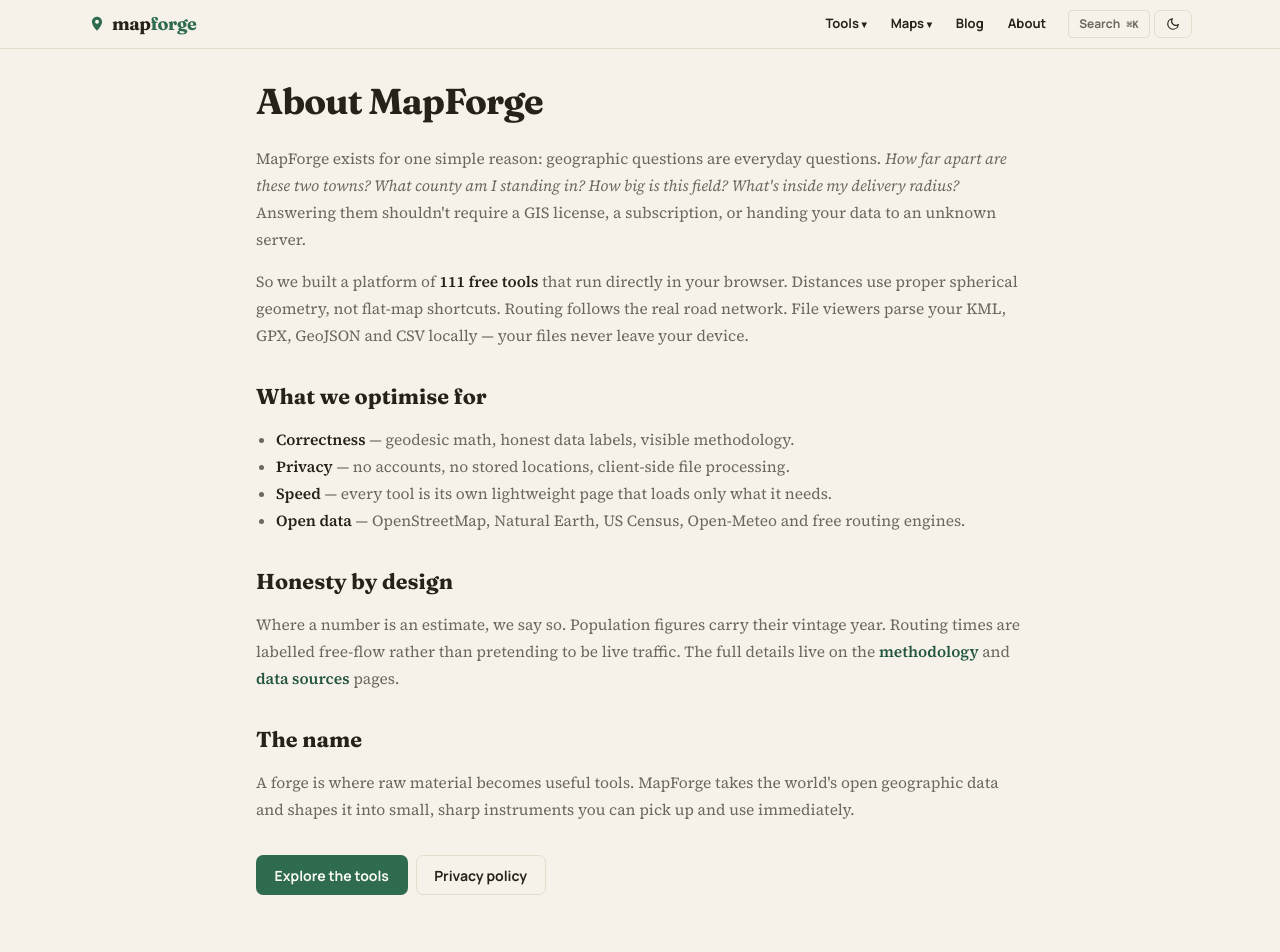
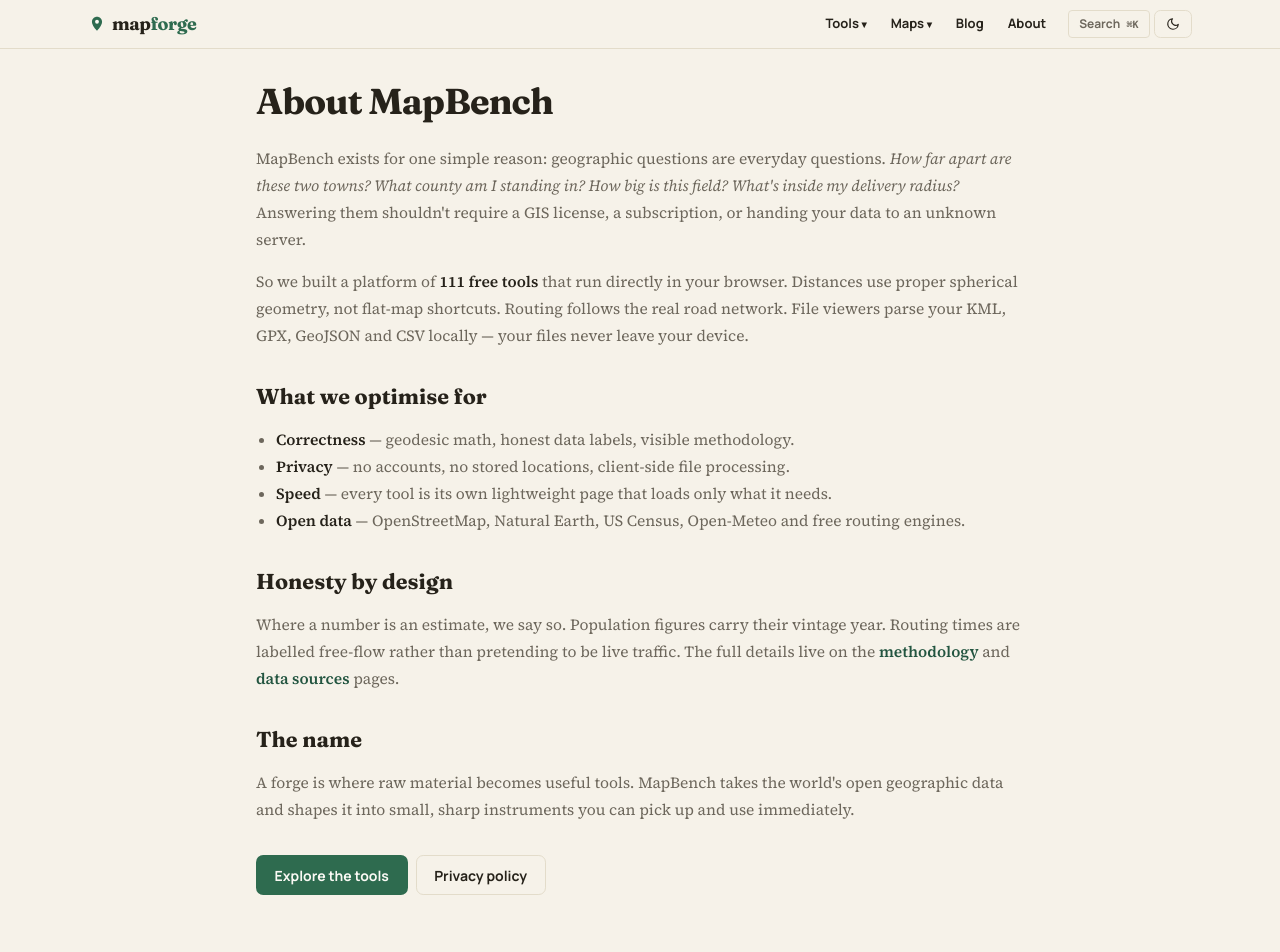
Before and after one commit to seoweblitewebservice-gif/demo, a Next.js app: page /about in a window 1280 px wide. Shown: the top 952 px of the page. Built offline with nearby package versions, Linux system fonts and the light colour scheme.

Commit message:
Align visible brand with MapBench domain

```diff
--- a/src/app/about/page.tsx
+++ b/src/app/about/page.tsx
@@ -3,18 +3,18 @@ import Link from "next/link";
 import { TOOLS } from "@/lib/registry";
 
 export const metadata: Metadata = {
-  title: "About MapForge",
-  description: "MapForge is a free, browser-first platform of geographic tools: distance and area calculators, routing, coordinate converters, map file viewers and map makers.",
+  title: "About MapBench",
+  description: "MapBench is a free, browser-first platform of geographic tools: distance and area calculators, routing, coordinate converters, map file viewers and map makers.",
   alternates: { canonical: "/about" },
 };
 
 export default function AboutPage() {
   return (
     <div className="mx-auto max-w-3xl">
-      <h1 className="font-display text-3xl font-bold tracking-tight sm:text-4xl">About MapForge</h1>
+      <h1 className="font-display text-3xl font-bold tracking-tight sm:text-4xl">About MapBench</h1>
       <div className="prose-sf mt-6">
         <p>
-          MapForge exists for one simple reason: geographic questions are everyday questions. <em>How far apart are these two towns?
+          MapBench exists for one simple reason: geographic questions are everyday questions. <em>How far apart are these two towns?
           What county am I standing in? How big is this field? What's inside my delivery radius?</em> Answering them shouldn't
           require a GIS license, a subscription, or handing your data to an unknown server.
         </p>
@@ -39,7 +39,7 @@ export default function AboutPage() {
         </p>
         <h2>The name</h2>
         <p>
-          A forge is where raw material becomes useful tools. MapForge takes the world's open geographic data and shapes it
+          A forge is where raw material becomes useful tools. MapBench takes the world's open geographic data and shapes it
           into small, sharp instruments you can pick up and use immediately.
         </p>
       </div>
```
